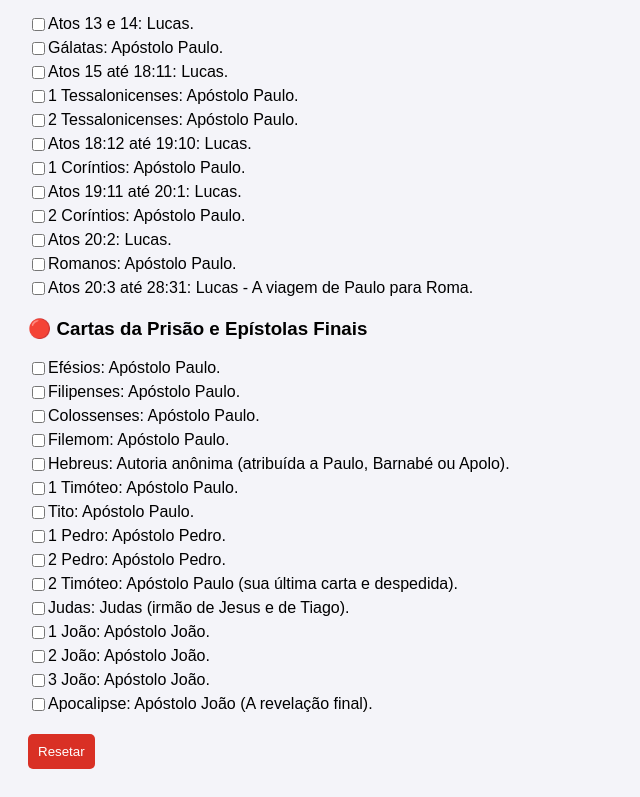
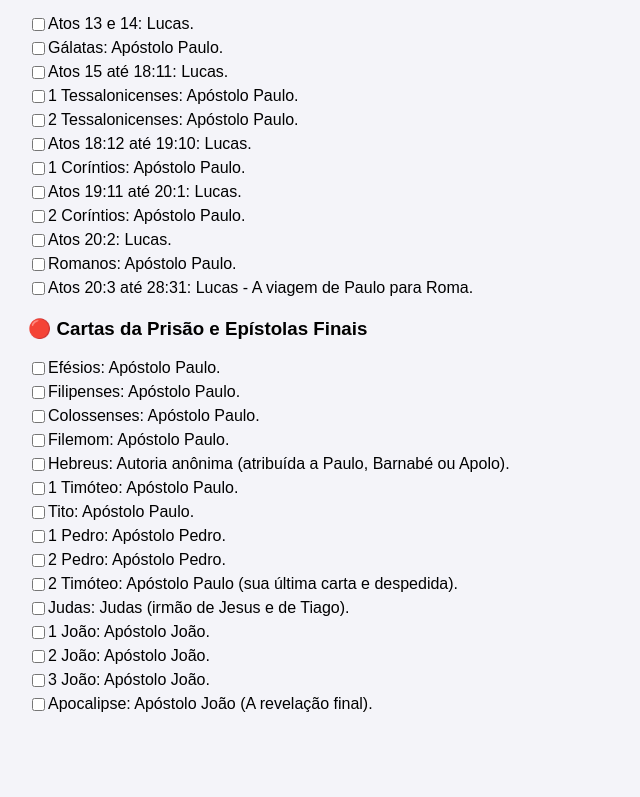
Before and after one commit to mariacarliene/checklist, a plain HTML site: page index.html in a window 1280 px wide. Shown: the part 359-1156 px from the top of the page, without its empty margins (0-640 px from the left). After the commit the page ends 1106 px from the top, so only its background shows below. Drawn offline with Linux system fonts and the light colour scheme.

Commit message:
Update index.html

```diff
--- a/index.html
+++ b/index.html
@@ -120,4 +120,3 @@ atualizarProgresso();
 
 </body>
 </html>
-<button onclick="resetar()">Resetar</button>
```
